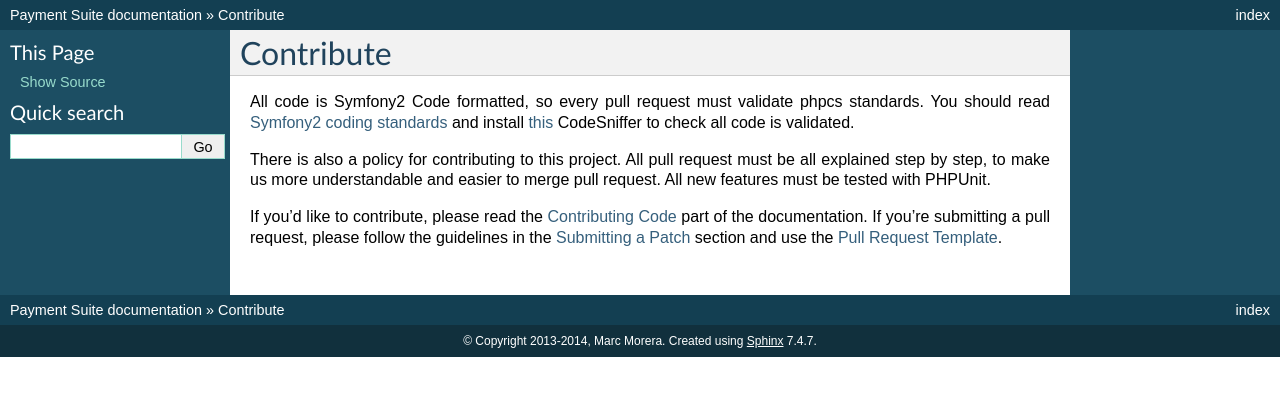
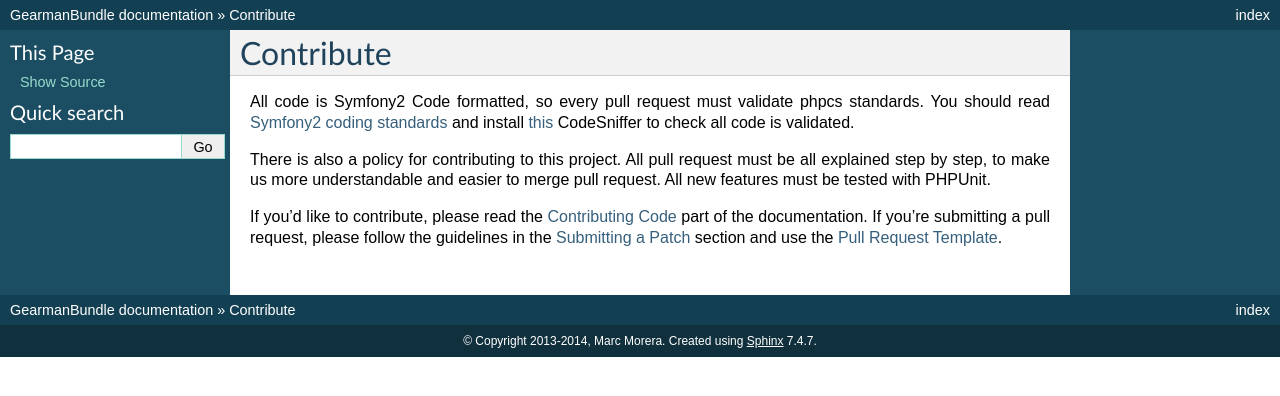
Before and after one commit to mmoreram/GearmanBundle, a Sphinx documentation site: the page built from Resources/docs/contribute.rst, in a window 1280 px wide. Shown: the top 396 px of the page. Built offline with Sphinx 7.4.7, drawn with Linux system fonts in a browser that asks for light colours; pages that are not in the unit, such as notebooks, are missing from menus.

Commit message:
Update conf.py

```diff
--- a/Resources/docs/conf.py
+++ b/Resources/docs/conf.py
@@ -1,7 +1,7 @@
 # -*- coding: utf-8 -*-
 source_suffix = '.rst'
 master_doc = 'index'
-project = 'Payment Suite'
+project = 'GearmanBundle'
 copyright = u'2013-2014, Marc Morera'
 version = ''
 release = ''
```
